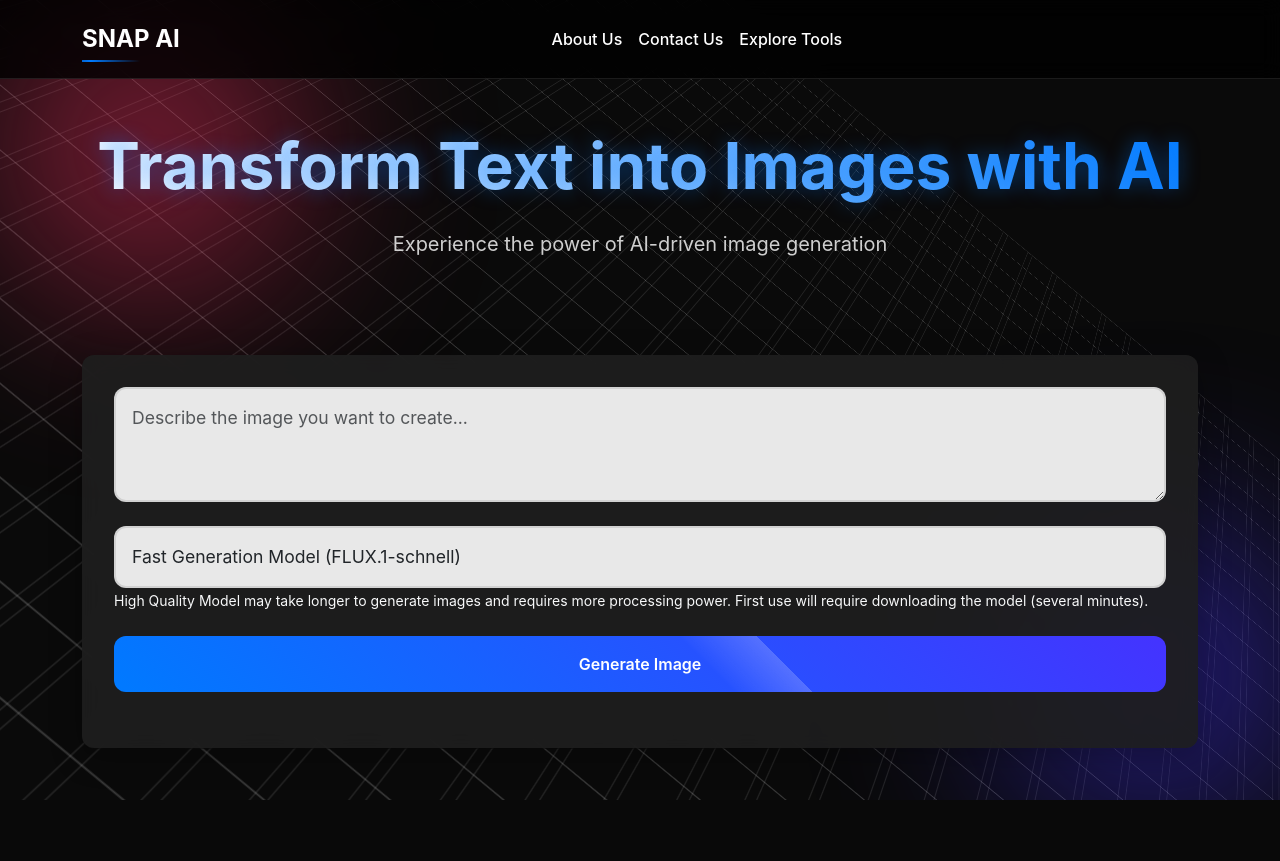
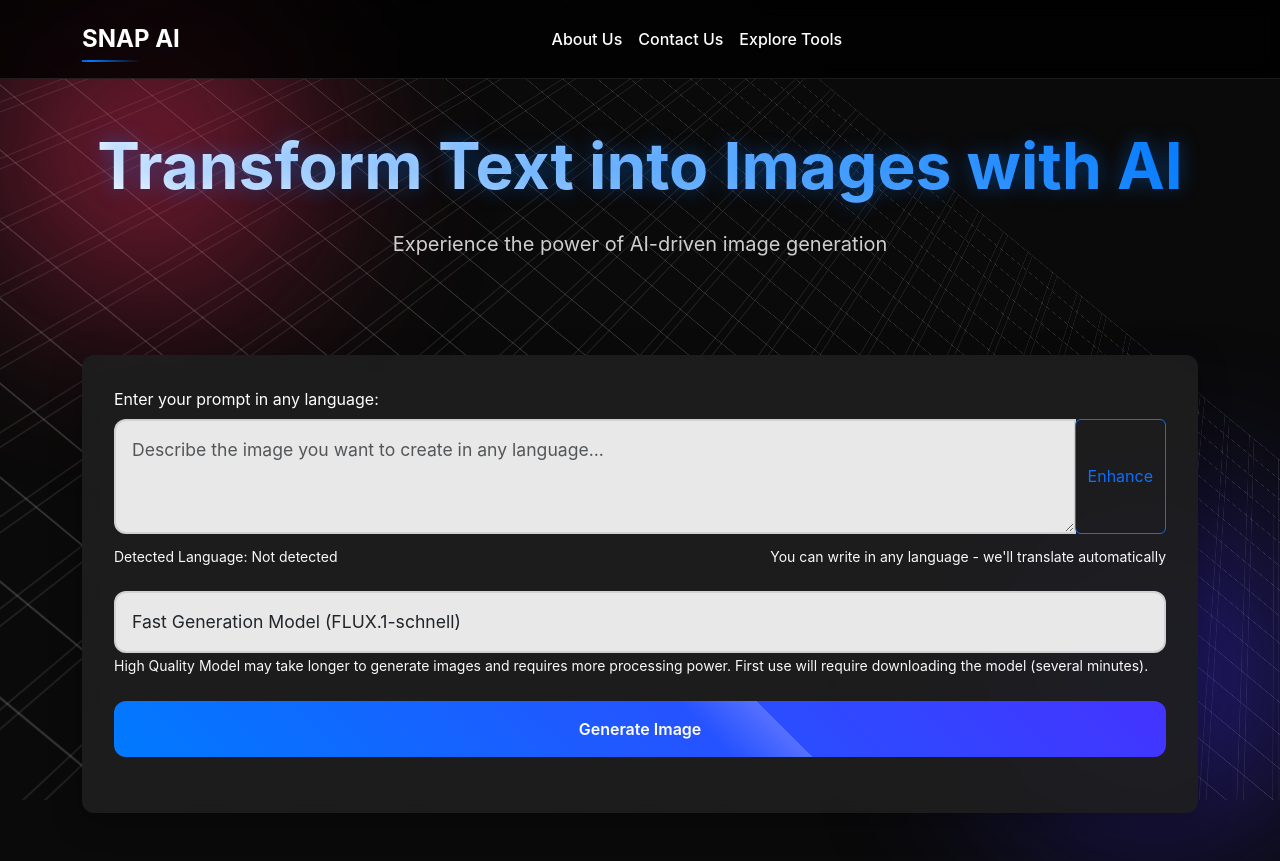
Before and after one commit to ayushsalunkhe/deploy-txt-img, a Flask app: page / in a window 1280 px wide. Before the commit the page ends 800 px from the top, so only its background shows below. Run offline with Flask 3, Linux system fonts and the light colour scheme.

Commit message:
Update index.html

```diff
--- a/templates/index.html
+++ b/templates/index.html
@@ -417,15 +417,28 @@
     <div class="container mb-5">
         <div class="generator-card">
             <form id="generateForm" class="needs-validation" novalidate>
-                <div class="mb-4">
-                    <textarea
-                        class="form-control"
-                        id="prompt"
-                        name="prompt"
-                        rows="3"
-                        required
-                        placeholder="Describe the image you want to create..."
-                    ></textarea>
+                <div class="form-group mb-4">
+                    <label for="prompt" class="form-label">Enter your prompt in any language:</label>
+                    <div class="input-group">
+                        <textarea class="form-control" id="prompt" name="prompt" rows="3" required
+                            placeholder="Describe the image you want to create in any language..."></textarea>
+                        <div class="input-group-append d-flex">
+                            <button type="button" class="btn btn-outline-primary" id="enhanceBtn">
+                                <span class="enhance-text">Enhance</span>
+                                <div class="spinner-border spinner-border-sm d-none" role="status" id="enhanceSpinner">
+                                    <span class="visually-hidden">Loading...</span>
+                                </div>
+                            </button>
+                        </div>
+                    </div>
+                    <div class="d-flex justify-content-between align-items-center mt-2">
+                        <small class="form-text text-light" id="languageInfo">
+                            <i class="fas fa-language"></i> Detected Language: <span id="detectedLanguage">Not detected</span>
+                        </small>
+                        <small class="form-text text-light">
+                            <i class="fas fa-info-circle"></i> You can write in any language - we'll translate automatically
+                        </small>
+                    </div>
                 </div>
                 <div class="mb-4">
                     <select class="form-control" id="model" name="model" required>
@@ -591,6 +604,90 @@
                 loadingMsg.textContent = "Creating your masterpiece...";
             }
         });
+
+        // Language detection and translation
+        const promptInput = document.getElementById('prompt');
+        const languageInfo = document.getElementById('languageInfo');
+        const detectedLanguage = document.getElementById('detectedLanguage');
+        let typingTimer;
+
+        // Detect language while typing
+        promptInput.addEventListener('input', () => {
+            clearTimeout(typingTimer);
+            const text = promptInput.value.trim();
+
+            if (text) {
+                typingTimer = setTimeout(() => detectLanguage(text), 500);
+            } else {
+                detectedLanguage.textContent = 'Not detected';
+            }
+        });
+
+        async function detectLanguage(text) {
+            try {
+                const formData = new FormData();
+                formData.append('text', text);
+
+                const response = await fetch('/detect-language', {
+                    method: 'POST',
+                    body: formData
+                });
+
+                const data = await response.json();
+
+                if (data.success) {
+                    detectedLanguage.textContent = data.language_name;
+                }
+            } catch (error) {
+                console.error('Error detecting language:', error);
+            }
+        }
+
+        // Enhance prompt functionality
+        const enhanceBtn = document.getElementById('enhanceBtn');
+        const enhanceSpinner = document.getElementById('enhanceSpinner');
+        const enhanceText = document.querySelector('.enhance-text');
+
+        enhanceBtn.addEventListener('click', async () => {
+            const prompt = promptInput.value.trim();
+            if (!prompt) {
+                alert('Please enter a prompt first');
+                return;
+            }
+
+            try {
+                // Show loading state
+                enhanceBtn.disabled = true;
+                enhanceText.classList.add('d-none');
+                enhanceSpinner.classList.remove('d-none');
+
+                const formData = new FormData();
+                formData.append('prompt', prompt);
+
+                const response = await fetch('/enhance-prompt', {
+                    method: 'POST',
+                    body: formData
+                });
+
+                const data = await response.json();
+
+                if (data.success) {
+                    promptInput.value = data.enhanced_prompt;
+                    // Detect language of enhanced prompt
+                    detectLanguage(data.enhanced_prompt);
+                } else {
+                    throw new Error(data.error || 'Failed to enhance prompt');
+                }
+            } catch (error) {
+                console.error('Error:', error);
+                alert('Failed to enhance prompt: ' + error.message);
+            } finally {
+                // Reset button state
+                enhanceBtn.disabled = false;
+                enhanceText.classList.remove('d-none');
+                enhanceSpinner.classList.add('d-none');
+            }
+        });
     </script>
 </body>
 </html>
```
